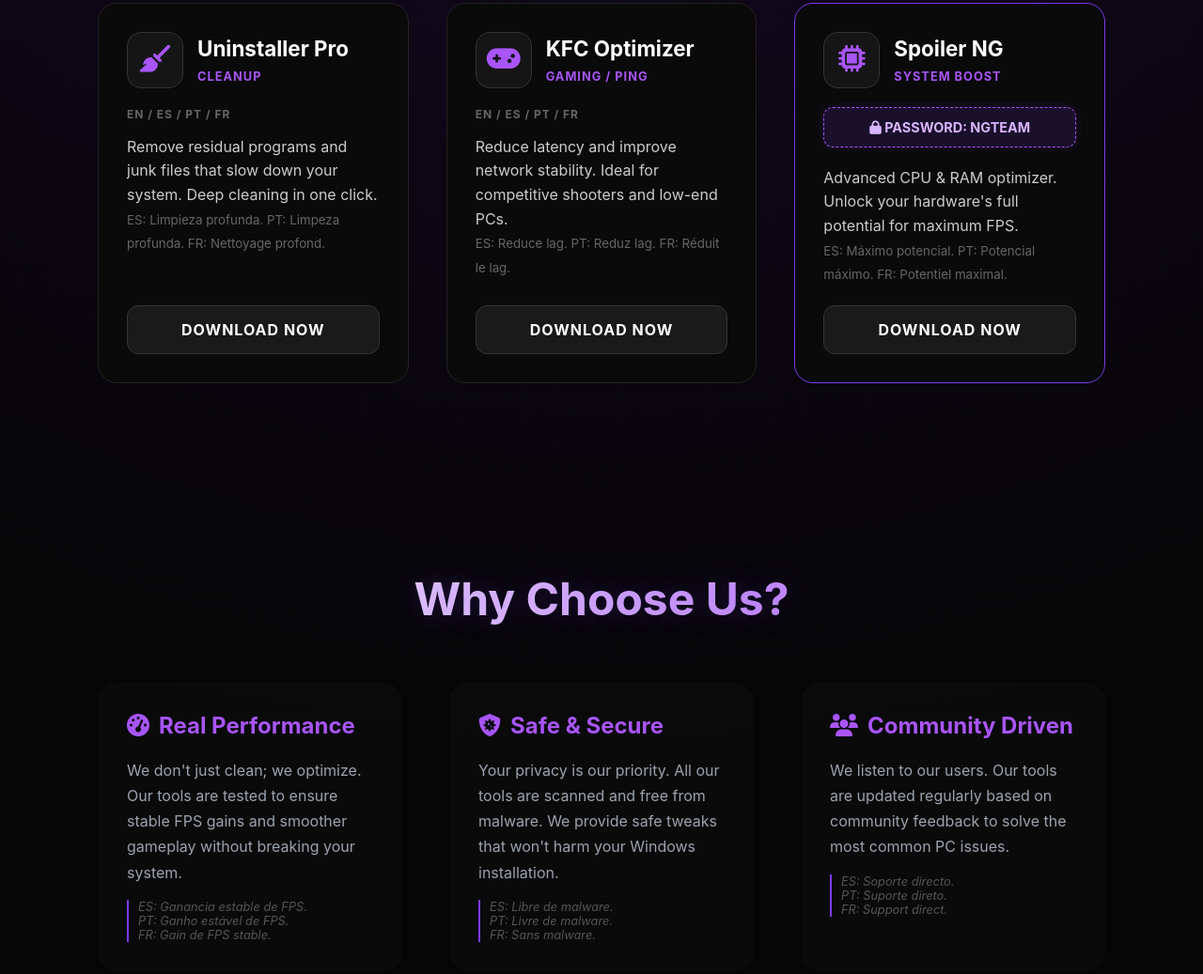
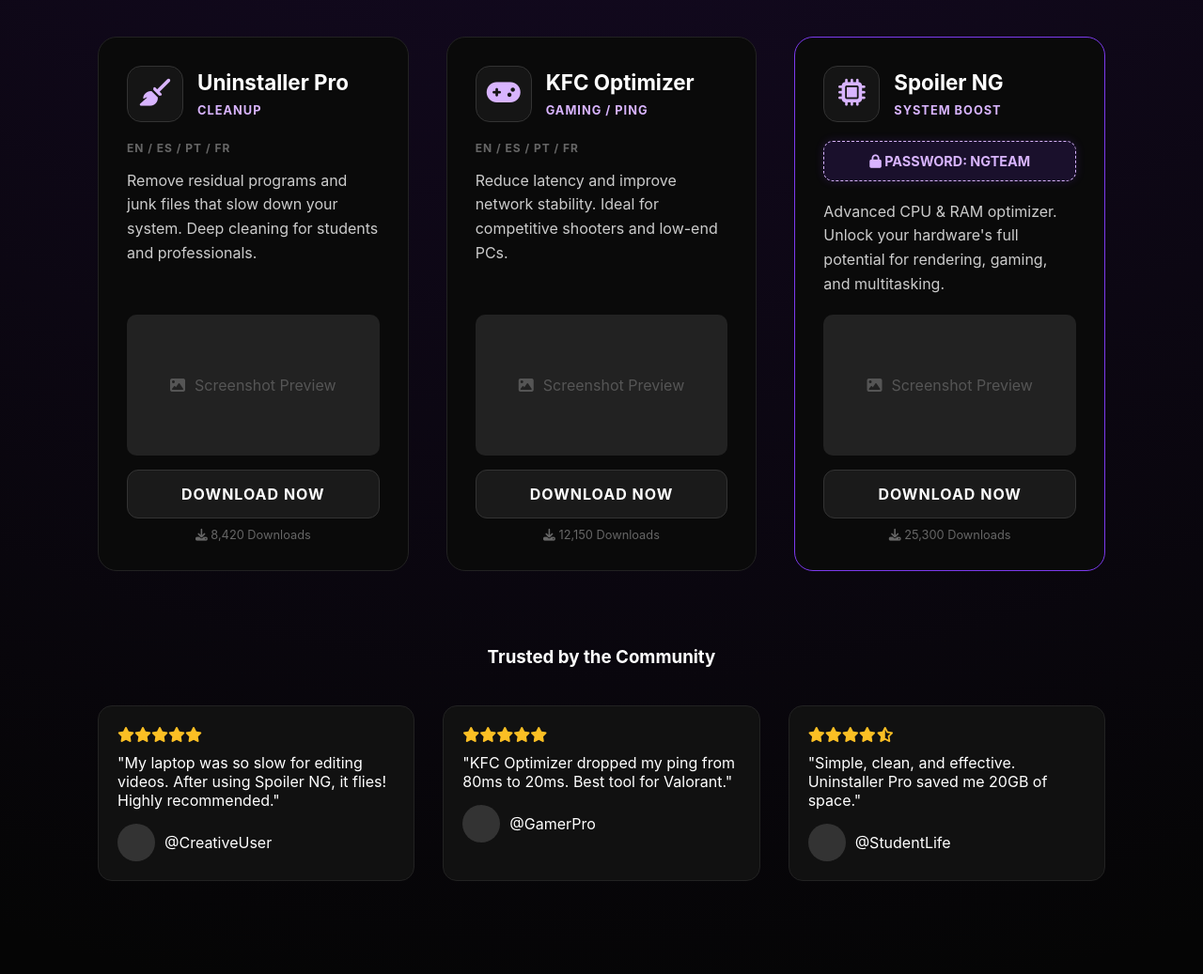
Before and after one commit to cursedlov/cursedlov, a plain HTML site: page index.html in a window 1280 px wide. Shown: the part 820-1857 px from the top of the page at 94% size. Drawn offline with Linux system fonts and the light colour scheme.

Commit message:
Update index.html

```diff
--- a/index.html
+++ b/index.html
@@ -10,7 +10,7 @@
             --bg-dark: #050505;
             --bg-card: #0a0a0a;
             --primary-purple: #7c3aed;
-            --neon-glow: #a855f7;
+            --neon-glow: #d8b4fe; /* Brillo más claro y visible */
             --text-white: #ffffff;
             --text-gray: #9ca3af;
             --glass-border: rgba(124, 58, 237, 0.3);
@@ -32,10 +32,27 @@
             min-height: 100vh;
         }
 
+        /* Barra de Verificación Superior */
+        .trust-bar {
+            background: linear-gradient(90deg, #1a0b2e, #2e1065);
+            color: white;
+            text-align: center;
+            padding: 8px;
+            font-size: 0.8rem;
+            font-weight: 600;
+            letter-spacing: 0.5px;
+            border-bottom: 1px solid var(--primary-purple);
+            position: relative;
+            z-index: 1001;
+        }
+
+        .trust-bar i { color: #4ade80; margin-right: 5px; }
+        .trust-bar span { margin: 0 10px; opacity: 0.7; }
+
         /* Navbar Flotante */
         nav {
             position: fixed;
-            top: 20px;
+            top: 40px; /* Bajado por la trust-bar */
             left: 50%;
             transform: translateX(-50%);
             width: 90%;
@@ -51,6 +68,7 @@
             padding: 0 25px;
             z-index: 1000;
             box-shadow: 0 0 20px rgba(124, 58, 237, 0.1);
+            transition: top 0.3s;
         }
 
         .logo {
@@ -87,11 +105,27 @@
             text-shadow: 0 0 15px var(--primary-purple);
         }
 
+        /* Menú Móvil */
+        .mobile-menu-btn {
+            display: none;
+            color: white;
+            font-size: 1.5rem;
+            cursor: pointer;
+        }
+
         /* Secciones */
         section {
             padding: 120px 5% 80px;
             max-width: 1200px;
             margin: 0 auto;
+            opacity: 0; /* Para animación de entrada */
+            transform: translateY(30px);
+            transition: all 0.8s ease-out;
+        }
+
+        section.visible {
+            opacity: 1;
+            transform: translateY(0);
         }
 
         h2 {
@@ -158,16 +192,6 @@
             transform: translateY(-10px) scale(1.02);
             box-shadow: 0 20px 50px rgba(124, 58, 237, 0.3), 0 0 20px rgba(168, 85, 247, 0.2);
         }
-
-        .app-card::before {
-            content: '';
-            position: absolute;
-            top: 0; left: 0; width: 100%; height: 100%;
-            background: linear-gradient(45deg, transparent, rgba(124, 58, 237, 0.1), transparent);
-            opacity: 0;
-            transition: opacity 0.4s;
-        }
-        .app-card:hover::before { opacity: 1; }
 
         .app-header {
             display: flex;
@@ -243,6 +267,21 @@
             border: 1px solid #333;
             text-transform: uppercase;
             letter-spacing: 1px;
+            position: relative;
+            overflow: hidden;
+        }
+
+        .btn-download::before {
+            content: '';
+            position: absolute;
+            top: 0; left: -100%;
+            width: 100%; height: 100%;
+            background: linear-gradient(90deg, transparent, rgba(255,255,255,0.2), transparent);
+            transition: 0.5s;
+        }
+
+        .btn-download:hover::before {
+            left: 100%;
         }
 
         .btn-download:hover {
@@ -250,6 +289,14 @@
             border-color: var(--neon-glow);
             box-shadow: 0 0 25px var(--primary-purple);
             transform: scale(1.02);
+        }
+
+        .download-count {
+            display: block;
+            text-align: center;
+            font-size: 0.8rem;
+            color: #666;
+            margin-top: 10px;
         }
 
         /* Servicios Persuasivos */
@@ -270,6 +317,7 @@
         .service-item:hover {
             border-color: var(--glass-border);
             background: rgba(124, 58, 237, 0.05);
+            transform: translateY(-5px);
         }
 
         .service-item h3 {
@@ -288,14 +336,30 @@
             margin-bottom: 15px;
         }
 
-        .multi-lang-text {
-            font-size: 0.8rem;
-            color: #555;
-            border-left: 2px solid var(--primary-purple);
-            padding-left: 10px;
-            margin-top: 10px;
-            font-style: italic;
+        /* Testimonios */
+        .testimonials {
+            margin-top: 80px;
+            text-align: center;
         }
+
+        .testimonial-grid {
+            display: grid;
+            grid-template-columns: repeat(auto-fit, minmax(250px, 1fr));
+            gap: 30px;
+            margin-top: 40px;
+        }
+
+        .testimonial-card {
+            background: #111;
+            padding: 20px;
+            border-radius: 15px;
+            border: 1px solid #222;
+            text-align: left;
+        }
+
+        .stars { color: #fbbf24; margin-bottom: 10px; }
+        .user-info { display: flex; align-items: center; gap: 10px; margin-top: 15px; }
+        .avatar { width: 40px; height: 40px; background: #333; border-radius: 50%; }
 
         /* Aide / Contacto Mejorado */
         .contact-box {
@@ -363,8 +427,22 @@
         }
 
         @media (max-width: 768px) {
-            nav { width: 95%; padding: 0 15px; }
-            .nav-center { display: none; }
+            .trust-bar { font-size: 0.7rem; }
+            nav { width: 95%; padding: 0 15px; top: 35px; }
+            .nav-center {
+                display: none;
+                position: absolute;
+                top: 70px;
+                left: 0;
+                width: 100%;
+                background: #0a0a0a;
+                flex-direction: column;
+                padding: 20px;
+                border-radius: 20px;
+                border: 1px solid #333;
+            }
+            .nav-center.active { display: flex; }
+            .mobile-menu-btn { display: block; }
             .hero h1 { font-size: 3rem; }
             .ig-input-group { flex-direction: column; }
             .ig-btn { padding: 18px; justify-content: center; }
@@ -373,12 +451,23 @@
 </head>
 <body>
 
+    <!-- Barra de Confianza -->
+    <div class="trust-bar">
+        <i class="fas fa-check-circle"></i> Verified Developer <span>|</span>
+        <i class="fas fa-shield-alt"></i> 100% Safe & Secure <span>|</span>
+        <i class="fas fa-star"></i> 4.9/5 User Rating <span>|</span>
+        <i class="fas fa-users"></i> Trusted by 15,000+ Users
+    </div>
+
     <!-- Navbar -->
     <nav>
         <div class="logo">
             <i class="fas fa-ghost"></i> CursedLov
         </div>
-        <div class="nav-center">
+        <div class="mobile-menu-btn" onclick="toggleMenu()">
+            <i class="fas fa-bars"></i>
+        </div>
+        <div class="nav-center" id="navCenter">
             <a href="#inicio">Home</a>
             <a href="#apps">Tools</a>
             <a href="#servicios">Why Us</a>
@@ -395,7 +484,7 @@
     <!-- Hero -->
     <section id="inicio" class="hero">
         <h1>Cursed <span>Tools</span></h1>
-        <p>We help everyone optimize their digital experience. From gaming performance to system cleanup, we provide the tools you need to stay ahead.</p>
+        <p>We help everyone optimize their digital experience. Whether you are a gamer, student, or creator, our tools ensure your PC runs at its maximum potential.</p>
         <a href="#apps" class="btn-download" style="display:inline-block; width:auto; padding: 18px 50px; background: var(--primary-purple); border:none; box-shadow: 0 0 30px var(--primary-purple);">Explore Tools</a>
     </section>
 
@@ -415,10 +504,14 @@
                 </div>
                 <div class="lang-tag">EN / ES / PT / FR</div>
                 <p class="app-desc">
-                    Remove residual programs and junk files that slow down your system. Deep cleaning in one click.
-                    <br><small style="color:#666">ES: Limpieza profunda. PT: Limpeza profunda. FR: Nettoyage profond.</small>
+                    Remove residual programs and junk files that slow down your system. Deep cleaning for students and professionals.
                 </p>
+                <!-- Placeholder para Screenshot -->
+                <div style="background:#222; height:150px; border-radius:10px; margin-bottom:15px; display:flex; align-items:center; justify-content:center; color:#555;">
+                    <i class="fas fa-image" style="margin-right:10px;"></i> Screenshot Preview
+                </div>
                 <a href="https://www.mediafire.com/file/8f9guq3r6dw41xg/Eliminar+Programas.exe/file" target="_blank" class="btn-download">Download Now</a>
+                <span class="download-count"><i class="fas fa-download"></i> 8,420 Downloads</span>
             </div>
 
             <!-- App 2 -->
@@ -433,9 +526,12 @@
                 <div class="lang-tag">EN / ES / PT / FR</div>
                 <p class="app-desc">
                     Reduce latency and improve network stability. Ideal for competitive shooters and low-end PCs.
-                    <br><small style="color:#666">ES: Reduce lag. PT: Reduz lag. FR: Réduit le lag.</small>
                 </p>
+                 <div style="background:#222; height:150px; border-radius:10px; margin-bottom:15px; display:flex; align-items:center; justify-content:center; color:#555;">
+                    <i class="fas fa-image" style="margin-right:10px;"></i> Screenshot Preview
+                </div>
                 <a href="https://www.mediafire.com/file/l8cl8vncn0m3zvc/KFC.exe/file" target="_blank" class="btn-download">Download Now</a>
+                <span class="download-count"><i class="fas fa-download"></i> 12,150 Downloads</span>
             </div>
 
             <!-- App 3 -->
@@ -451,12 +547,46 @@
                     <i class="fas fa-lock"></i> PASSWORD: <strong>NGTEAM</strong>
                 </div>
                 <p class="app-desc">
-                    Advanced CPU & RAM optimizer. Unlock your hardware's full potential for maximum FPS.
-                    <br><small style="color:#666">ES: Máximo potencial. PT: Potencial máximo. FR: Potentiel maximal.</small>
+                    Advanced CPU & RAM optimizer. Unlock your hardware's full potential for rendering, gaming, and multitasking.
                 </p>
+                 <div style="background:#222; height:150px; border-radius:10px; margin-bottom:15px; display:flex; align-items:center; justify-content:center; color:#555;">
+                    <i class="fas fa-image" style="margin-right:10px;"></i> Screenshot Preview
+                </div>
                 <a href="https://www.mediafire.com/file/fi4uo043112u4j3/SPOILER_NG+Optimizer.exe/file" target="_blank" class="btn-download">Download Now</a>
+                <span class="download-count"><i class="fas fa-download"></i> 25,300 Downloads</span>
             </div>
 
+        </div>
+
+        <!-- Testimonios -->
+        <div class="testimonials">
+            <h3 style="color:white; margin-bottom:20px;">Trusted by the Community</h3>
+            <div class="testimonial-grid">
+                <div class="testimonial-card">
+                    <div class="stars"><i class="fas fa-star"></i><i class="fas fa-star"></i><i class="fas fa-star"></i><i class="fas fa-star"></i><i class="fas fa-star"></i></div>
+                    <p>"My laptop was so slow for editing videos. After using Spoiler NG, it flies! Highly recommended."</p>
+                    <div class="user-info">
+                        <div class="avatar"></div>
+                        <span>@CreativeUser</span>
+                    </div>
+                </div>
+                <div class="testimonial-card">
+                    <div class="stars"><i class="fas fa-star"></i><i class="fas fa-star"></i><i class="fas fa-star"></i><i class="fas fa-star"></i><i class="fas fa-star"></i></div>
+                    <p>"KFC Optimizer dropped my ping from 80ms to 20ms. Best tool for Valorant."</p>
+                    <div class="user-info">
+                        <div class="avatar"></div>
+                        <span>@GamerPro</span>
+                    </div>
+                </div>
+                <div class="testimonial-card">
+                    <div class="stars"><i class="fas fa-star"></i><i class="fas fa-star"></i><i class="fas fa-star"></i><i class="fas fa-star"></i><i class="fas fa-star-half-alt"></i></div>
+                    <p>"Simple, clean, and effective. Uninstaller Pro saved me 20GB of space."</p>
+                    <div class="user-info">
+                        <div class="avatar"></div>
+                        <span>@StudentLife</span>
+                    </div>
+                </div>
+            </div>
         </div>
     </section>
 
@@ -465,25 +595,16 @@
         <h2>Why Choose Us?</h2>
         <div class="services-container">
             <div class="service-item">
-                <h3><i class="fas fa-tachometer-alt"></i> Real Performance</h3>
-                <p>We don't just clean; we optimize. Our tools are tested to ensure stable FPS gains and smoother gameplay without breaking your system.</p>
-                <div class="multi-lang-text">
-                    ES: Ganancia estable de FPS.<br>PT: Ganho estável de FPS.<br>FR: Gain de FPS stable.
-                </div>
+                <h3><i class="fas fa-tachometer-alt"></i> Universal Performance</h3>
+                <p>Our tools aren't just for games. We optimize Windows for video editing, programming, browsing, and heavy multitasking. Speed up your workflow.</p>
             </div>
             <div class="service-item">
-                <h3><i class="fas fa-shield-virus"></i> Safe & Secure</h3>
-                <p>Your privacy is our priority. All our tools are scanned and free from malware. We provide safe tweaks that won't harm your Windows installation.</p>
-                <div class="multi-lang-text">
-                    ES: Libre de malware.<br>PT: Livre de malware.<br>FR: Sans malware.
-                </div>
+                <h3><i class="fas fa-shield-virus"></i> Safe & Reliable</h3>
+                <p>We prioritize your system's health. No bloatware, no hidden miners. Just clean, efficient code tested by thousands of users.</p>
             </div>
             <div class="service-item">
-                <h3><i class="fas fa-users"></i> Community Driven</h3>
-                <p>We listen to our users. Our tools are updated regularly based on community feedback to solve the most common PC issues.</p>
-                <div class="multi-lang-text">
-                    ES: Soporte directo.<br>PT: Suporte direto.<br>FR: Support direct.
-                </div>
+                <h3><i class="fas fa-headset"></i> Direct Support</h3>
+                <p>Stuck? Have a question? We don't hide behind bots. Reach out directly via Instagram and get help from the developer.</p>
             </div>
         </div>
     </section>
@@ -511,5 +632,30 @@
         <p>&copy; 2026 CursedLov. All rights reserved.</p>
     </footer>
 
+    <script>
+        // Menú Móvil
+        function toggleMenu() {
+            const nav = document.getElementById('navCenter');
+            nav.classList.toggle('active');
+        }
+
+        // Animación de Scroll (Fade In)
+        const observerOptions = {
+            threshold: 0.1
+        };
+
+        const observer = new IntersectionObserver((entries) => {
+            entries.forEach(entry => {
+                if (entry.isIntersecting) {
+                    entry.target.classList.add('visible');
+                }
+            });
+        }, observerOptions);
+
+        document.querySelectorAll('section').forEach(section => {
+            observer.observe(section);
+        });
+    </script>
+
 </body>
 </html>
```
